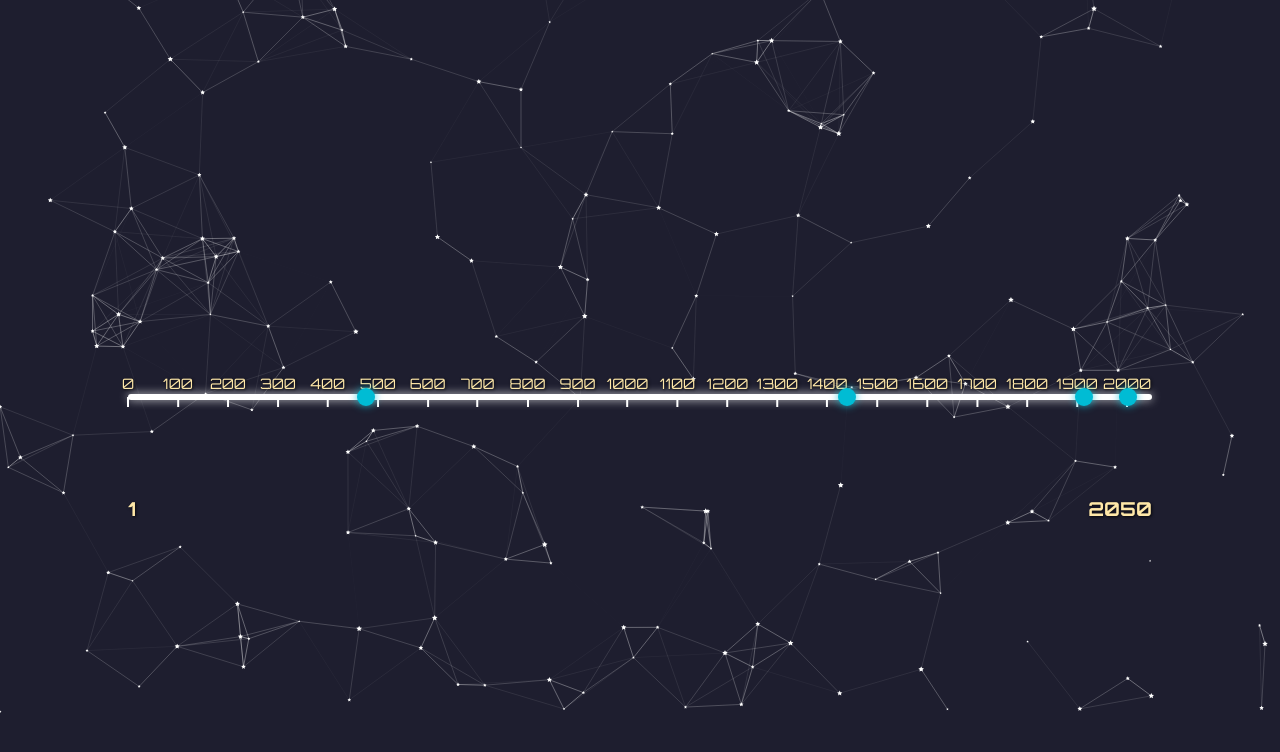
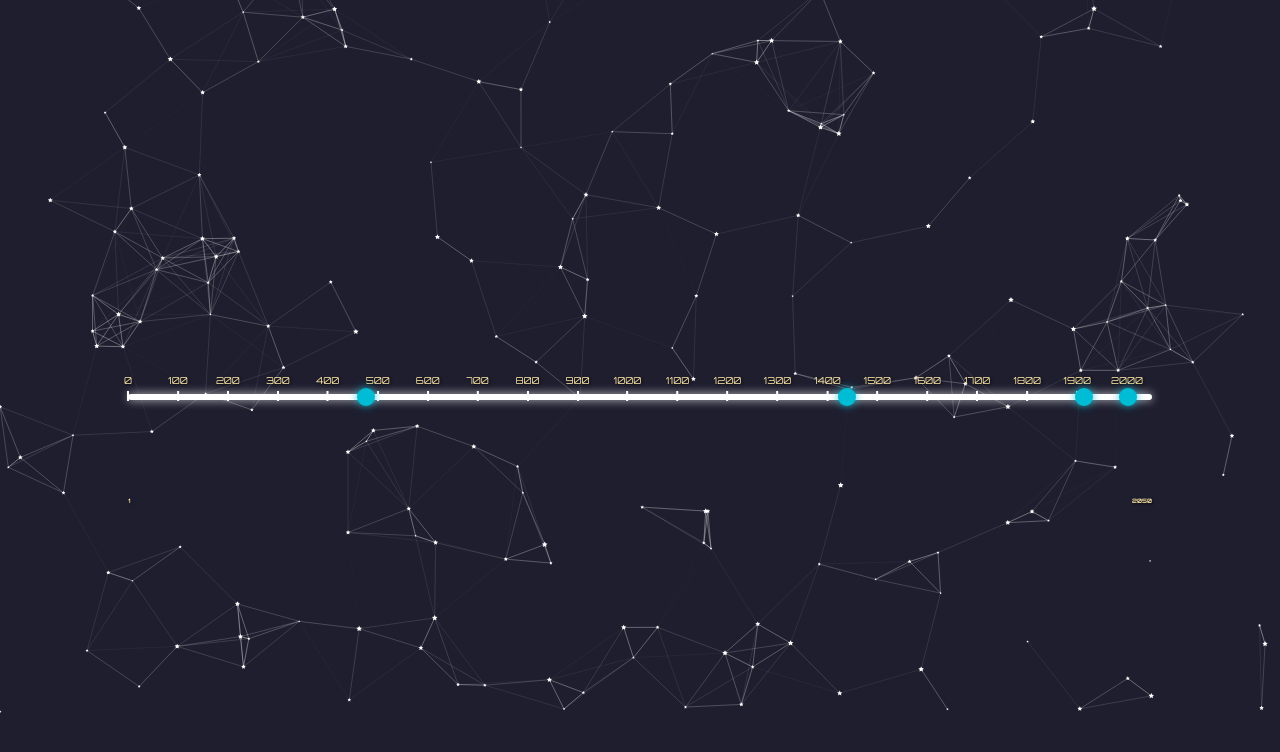
Before and after one commit to Kitarasha/alternate-history-timeline, a plain HTML site: page index.html in a window 1280 px wide. Shown: the part 86-838 px from the top of the page. Drawn offline with Linux system fonts and the light colour scheme.

Commit message:
Update style.css

```diff
--- a/style.css
+++ b/style.css
@@ -47,7 +47,7 @@ body {
 /* Метки времени */
 #start-label, #end-label {
     position: absolute;
-    font-size: 1.2em; /* Немного увеличим шрифт для большего акцента */
+    font-size: 0.01em; /* Немного увеличим шрифт для большего акцента */
     color: #FFE8A8; /* Яркий неоновый желтый */
     font-weight: bold;
     z-index: 2;
@@ -69,7 +69,7 @@ body {
     position: absolute;
     top: -20px; /* Расположение над линией */
     transform: translateX(-50%);
-    font-size: 0.9em;
+    font-size: 0.6em;
     color: #FFE8A8;
     text-shadow: 1px 1px 3px rgba(0, 0, 0, 0.8); /* Лёгкая тень */
     white-space: nowrap;
```
